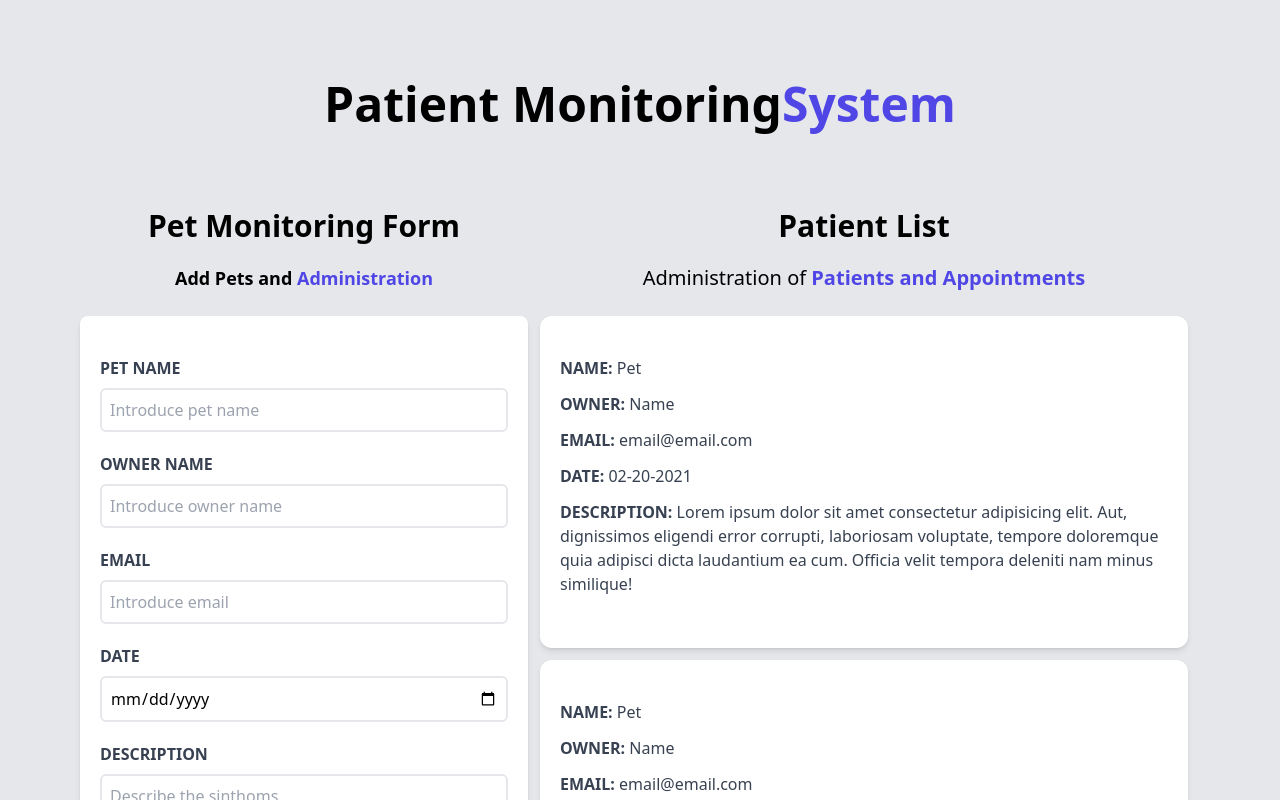
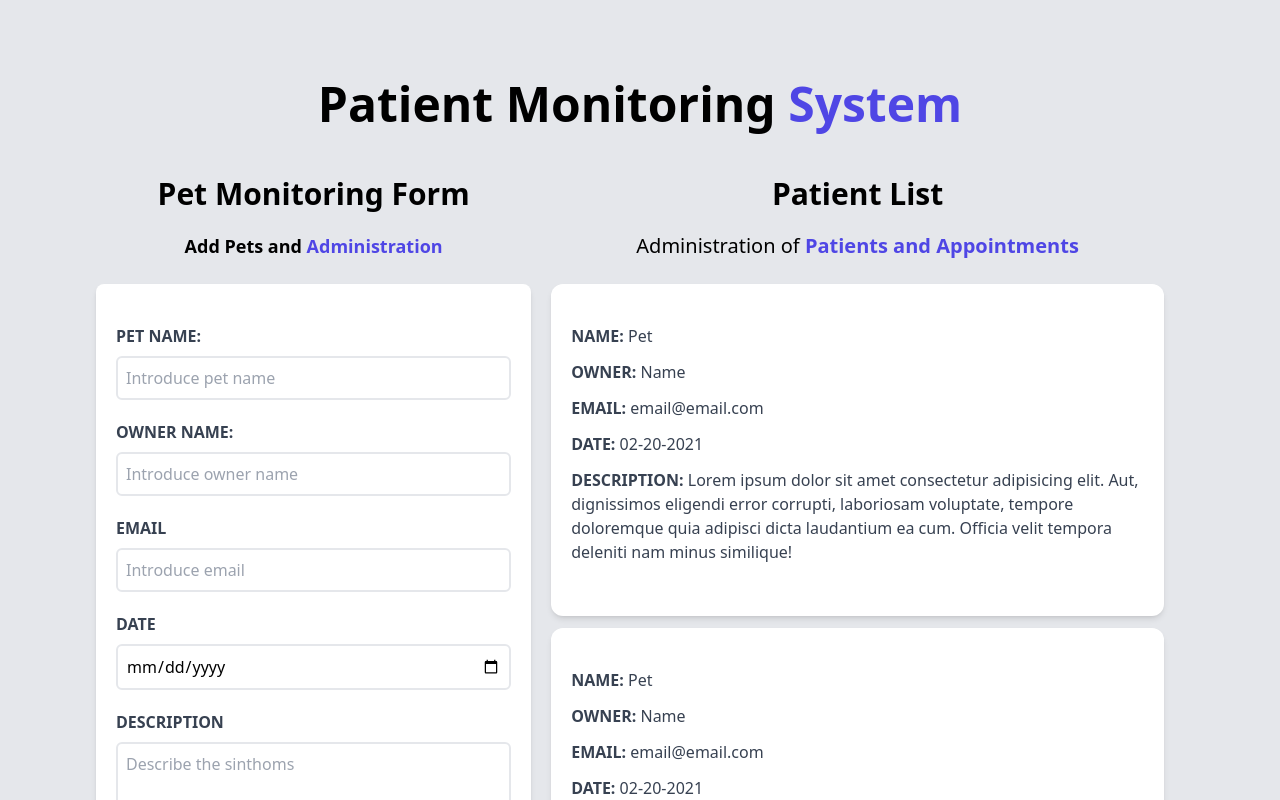
Before and after one commit to laylarodas/appointments-app, a React (Vite) app: page / in a window 1280 px wide. Shown: the top 800 px of the page. Built offline with nearby package versions, Linux system fonts and the light colour scheme.

Commit message:
getting input data

```diff
--- a/src/App.jsx
+++ b/src/App.jsx
@@ -7,7 +7,7 @@ function App() {
   return (
     <div className="container mx-auto mt-20">
       <Header />
-      <div className="mt-12 lg:m-20 md:flex text-center">
+      <div className="mt-12 mx-4 md:mx-24 md:flex text-center">
         <Form />
         <List />
       </div>
--- a/src/components/Form.jsx
+++ b/src/components/Form.jsx
@@ -1,34 +1,62 @@
 import React from 'react'
+import { useState, useEffect } from 'react'
 
 export const Form = () => {
+
+  const [name, setName] = useState('');
+  const [owner, setOwner] = useState('');
+  const [email, setEmail] = useState('');
+  const [date, setDate] = useState('');
+  const [description, setDescription] = useState('');
+
+  const handleSubmit = (e) => {
+    e.preventDefault();
+
+    //validation
+    if([name, owner, email, date, description].includes('')) {
+      console.log('All fields are required');
+
+    }else{
+      console.log('All fields are filled');
+    }
+  }
+
   return (
-    <div className='w-1/2 lg:w-2/5'>
+    <div className='md:w-1/2 lg:w-2/5'>
       <h2 className='font-black text-3xl'>Pet Monitoring Form</h2>
       <p className='text-lg mt-5 mb-6 text-center font-bold'>
         Add Pets and {''}
         <span className='text-indigo-600'>Administration</span>
       </p>
 
-      <form action="" className='bg-white shadow-md rounded-lg py-10 px-5 mb-10'>
+      <form action="" onSubmit={handleSubmit} className='bg-white shadow-md rounded-lg py-10 px-5 mb-10'>
         <div className='text-left mb-5'>
-          <label className='block text-gray-700 uppercase font-bold' htmlFor="name">Pet Name</label>
-          <input type="text" id='name' placeholder='Introduce pet name' className='border-2 w-full p-2 mt-2 placeholder-gray-400 rounded-md'/>
+          <label className='block text-gray-700 uppercase font-bold' htmlFor="name">Pet Name: {name}</label>
+          <input type="text" id='name' placeholder='Introduce pet name' className='border-2 w-full p-2 mt-2 placeholder-gray-400 rounded-md' onChange={(e)=> setName(e.target.value)}/>
         </div>
         <div className='text-left mb-5'>
-          <label className='block text-gray-700 uppercase font-bold' htmlFor="owner">Owner Name</label>
-          <input type="text" id='owner' placeholder='Introduce owner name' className='border-2 w-full p-2 mt-2 placeholder-gray-400 rounded-md'/>
+          <label className='block text-gray-700 uppercase font-bold' htmlFor="owner">Owner Name: {owner}</label>
+          <input type="text" id='owner' placeholder='Introduce owner name' className='border-2 w-full p-2 mt-2 placeholder-gray-400 rounded-md' onChange={(e)=>{
+            setOwner(e.target.value)
+          }}/>
         </div>
         <div className='text-left mb-5'>
           <label className='block text-gray-700 uppercase font-bold' htmlFor="email">Email</label>
-          <input type="email" id='email' placeholder='Introduce email' className='border-2 w-full p-2 mt-2 placeholder-gray-400 rounded-md'/>
+          <input type="email" id='email' placeholder='Introduce email' className='border-2 w-full p-2 mt-2 placeholder-gray-400 rounded-md' onChange={(e) => {
+            setEmail(e.target.value)
+          }}/>
         </div>
         <div className='text-left mb-5'>
           <label className='block text-gray-700 uppercase font-bold' htmlFor="date">Date</label>
-          <input type="date" id='name' className='border-2 w-full p-2 mt-2 placeholder-gray-400 rounded-md'/>
+          <input type="date" id='name' className='border-2 w-full p-2 mt-2 placeholder-gray-400 rounded-md' onChange={(e)=> {
+            setDate(e.target.value)
+          }}/>
         </div>
         <div className='text-left mb-5'>
           <label className='block text-gray-700 uppercase font-bold' htmlFor="description">Description</label>
-          <textarea type="text" id='description' placeholder='Describe the sinthoms' className='border-2 w-full p-2 mt-2 placeholder-gray-400 rounded-md'/>
+          <textarea type="text" id='description' placeholder='Describe the sinthoms' className='border-2 w-full p-2 mt-2 placeholder-gray-400 rounded-md' onChange={(e)=> {
+            setDescription(e.target.value)
+          }}/>
         </div>
 
         <input type="submit" value="Add Pet" className='bg-indigo-600 w-full p-3 text-white font-bold uppercase rounded-sm hover:bg-indigo-700 cursor-pointer transition-all' />
--- a/src/components/Header.jsx
+++ b/src/components/Header.jsx
@@ -4,7 +4,7 @@ export const Header = () => {
   return (
     <>
         <h1 className='font-black text-5xl text-center md:w-2/3 mx-auto'>
-          Patient Monitoring
+          Patient Monitoring {''}
           <span className='text-indigo-600'>System</span>
         </h1>
     </>
--- a/src/components/Patient.jsx
+++ b/src/components/Patient.jsx
@@ -2,7 +2,7 @@ import React from 'react'
 
 export const Patient = () => {
   return (
-    <div className='m-3 bg-white text-left shadow-md px-5 py-10 rounded-xl'>
+    <div className='md:my-3 md:mx-5 mt-2 bg-white text-left shadow-md px-5 py-10 rounded-xl'>
         <p className='font-bold mb-3 text-gray-700 uppercase'>
           Name: {''}
           <span className='font-normal normal-case'>Pet</span>
```
